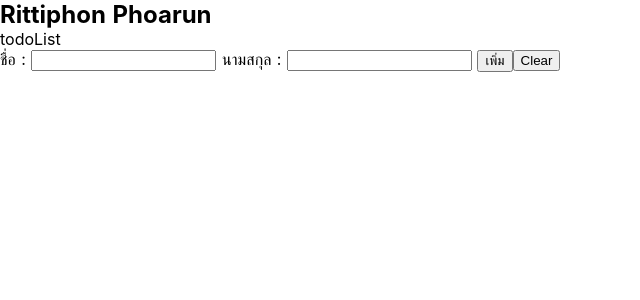
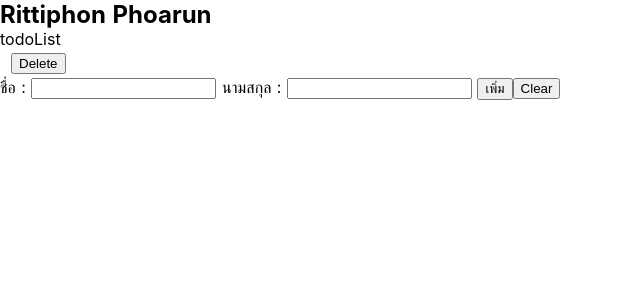
Before and after one commit to supertun555/learn-to-pr, a Nuxt app: page /Rittiphon in a window 1280 px wide. Shown: the top 300 px of the page, without its empty margins (0-640 px from the left). Built offline with nearby package versions, Linux system fonts and the light colour scheme.

Commit message:
Add link index

```diff
--- a/pages/Rittiphon.vue
+++ b/pages/Rittiphon.vue
@@ -4,8 +4,8 @@
       <h1>{{name}}</h1>
         todoList <br>
 				<table>
-					<tr v-for="(name,index) in data">
-						<td>
+					<tr @v-for="(name, index) in data">
+						<td key={index}>
 							{{name.first}}
 						</td>
 						<td>
--- a/pages/index.vue
+++ b/pages/index.vue
@@ -6,6 +6,7 @@
       <nuxt-link to="Rachata">Rachata</nuxt-link>
       <nuxt-link to="/sirirat">sirirat</nuxt-link>
       <nuxt-link to="warakana">About</nuxt-link>
+      <nuxt-link to="Rittiphon">Rittiphon</nuxt-link>
     </div>
   </section>
 </template>
```
